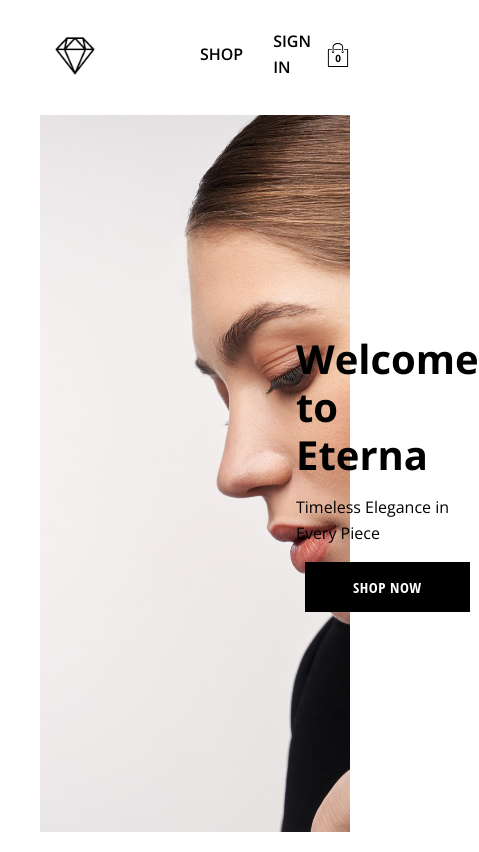
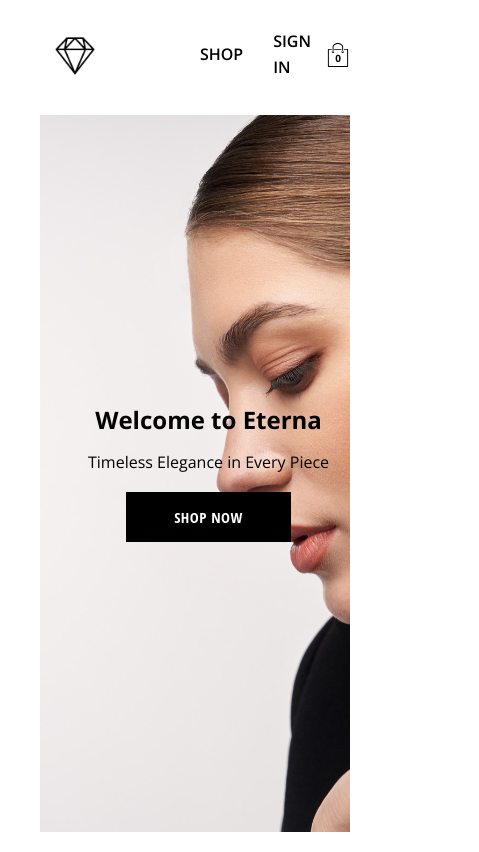
Before and after one commit to dantvi/eterna, a React (Vite) app: page / in a window 390 px wide. Shown: the whole page, 479 px wide, since content can reach past the window. Built offline with nearby package versions, Linux system fonts and the light colour scheme; no server answers; the database is empty.

Commit message:
improved mobile responsiveness for hero component

```diff
--- a/src/components/Hero/Hero.styles.scss
+++ b/src/components/Hero/Hero.styles.scss
@@ -19,3 +19,43 @@
     }
   }
 }
+
+@media (max-width: 1290px) {
+  .hero .hero-content {
+    padding-left: 12rem;
+  }
+}
+
+@media (max-width: 1024px) {
+  .hero .hero-content {
+    padding-left: 8rem;
+  }
+}
+
+@media (max-width: 768px) {
+  .hero .hero-content {
+    padding-left: 4rem;
+  }
+}
+
+@media (max-width: 550px) {
+  h1 {
+    font-size: 1.5rem;
+  }
+
+  .hero .hero-content {
+    padding-left: 6rem;
+  }
+}
+
+@media (max-width: 440px) {
+  .hero .hero-content {
+    padding-left: 3rem;
+  }
+}
+
+@media (max-width: 380px) {
+  .hero .hero-content {
+    padding-left: 2rem;
+  }
+}
```
